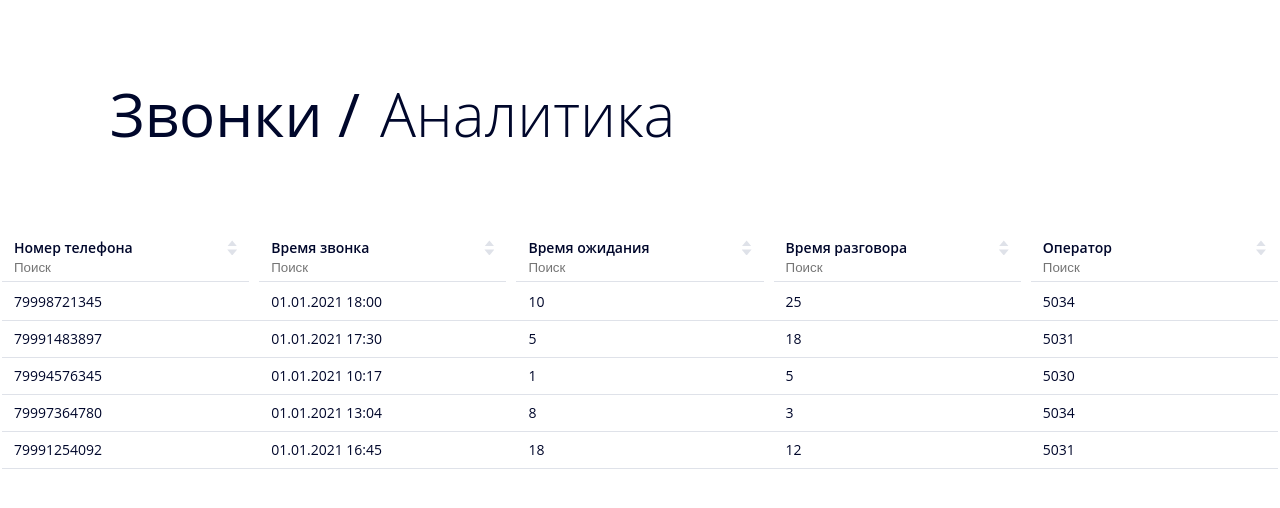
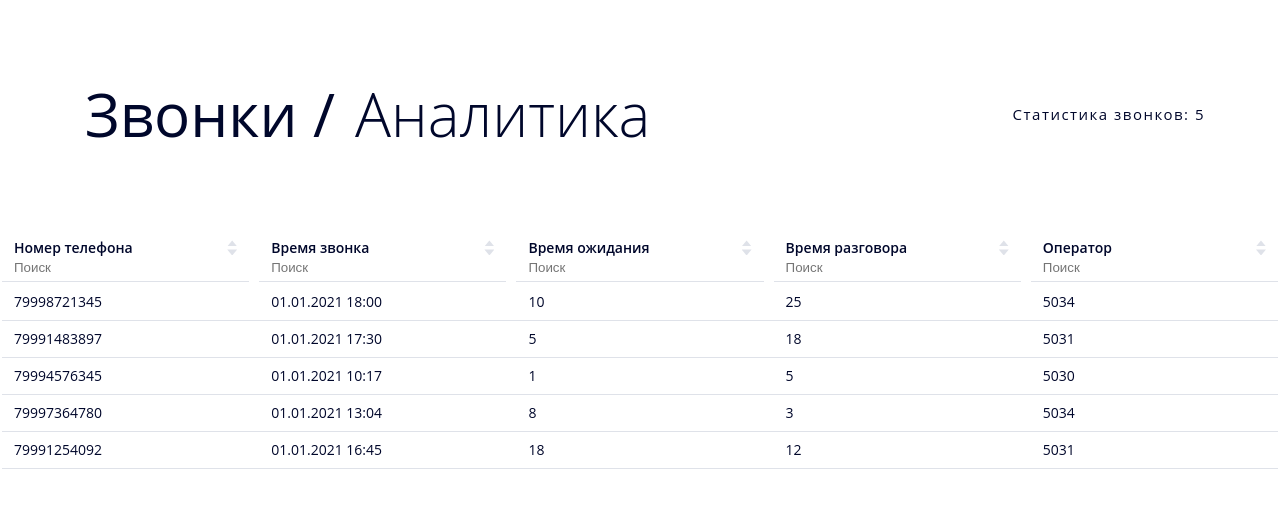
Before and after one commit to AmoryMeow/bushe, a React (Create React App) app: page / in a window 1280 px wide. Shown: the top 508 px of the page. Built offline with nearby package versions, Linux system fonts and the light colour scheme; no server answers.

Commit message:
feat: calls count

```diff
--- a/src/components/App/App.js
+++ b/src/components/App/App.js
@@ -11,6 +11,7 @@ function App() {
   const [filterData, setFilterData] = React.useState([]);
   const [search, setSeach] = React.useState({});
   const [sort, setSort] = React.useState({field: "", direction: ""});
+  const [callsCount, setCallsCount] = React.useState(0);
 
   const columns = [
     {name: "number", text: "Номер телефона", ind: 0},
@@ -41,6 +42,9 @@ function App() {
   }
 
   React.useEffect(() => {
+    //подстановка тестовых данных для примера
+    setData(testData);
+    setFilterData(testData);
     api.getData()
     .then((res) => {
 
@@ -53,8 +57,6 @@ function App() {
     })
     .catch((err) => {
       console.log(err);
-      setData(testData);
-      setFilterData(testData);
     })
   },[]);
 
@@ -97,6 +99,10 @@ function App() {
     sortData();
   },[search, data]);
 
+  React.useEffect(() => {
+    setCallsCount(filterData.length);
+  }, [filterData]);
+
   function sortData() {
     if (sort.field !== "" && sort.direction !== "") {
       const col = columns.find((item) => {
@@ -120,7 +126,9 @@ function App() {
 
   return (
     <div className="page">
-      <Header/>
+      <Header
+        callsCount={callsCount}
+      />
       <Main
         data={filterData}
         columns={columns}
--- a/src/components/Header/Header.css
+++ b/src/components/Header/Header.css
@@ -1,5 +1,11 @@
 .header {
-    padding: 75px 100px;
+    padding: 75px 75px;
+    display: flex;
+    align-items: center;
+    justify-content: space-between;
+}
+
+.header__main {
     display: flex;
     align-items: center;
 }
@@ -21,3 +27,16 @@
     line-height: 1.3;
     letter-spacing: -0.5;
 }
+
+.header__stastic {
+    display: flex;
+    align-items: center;
+}
+
+.header__count {
+    font-size: 15px;
+    line-height: 1.4;
+    letter-spacing: 1.5px;
+    padding: 0;
+    margin: 0;
+}
--- a/src/components/Header/Header.js
+++ b/src/components/Header/Header.js
@@ -1,11 +1,16 @@
 import './Header.css';
 
-function Header() {
+function Header({callsCount}) {
     return(
 
         <header className="header">
-            <h1 className="header__title">Звонки / </h1>
-            <h2 className="header__subtitle"> Аналитика</h2>
+            <div className="header__main">
+                <h1 className="header__title">Звонки / </h1>
+                <h2 className="header__subtitle"> Аналитика</h2>
+            </div>
+            <div className="header__stastic">
+                <p className="header__count">Статистика звонков: {callsCount}</p>
+            </div>
         </header>
 
     );
```
